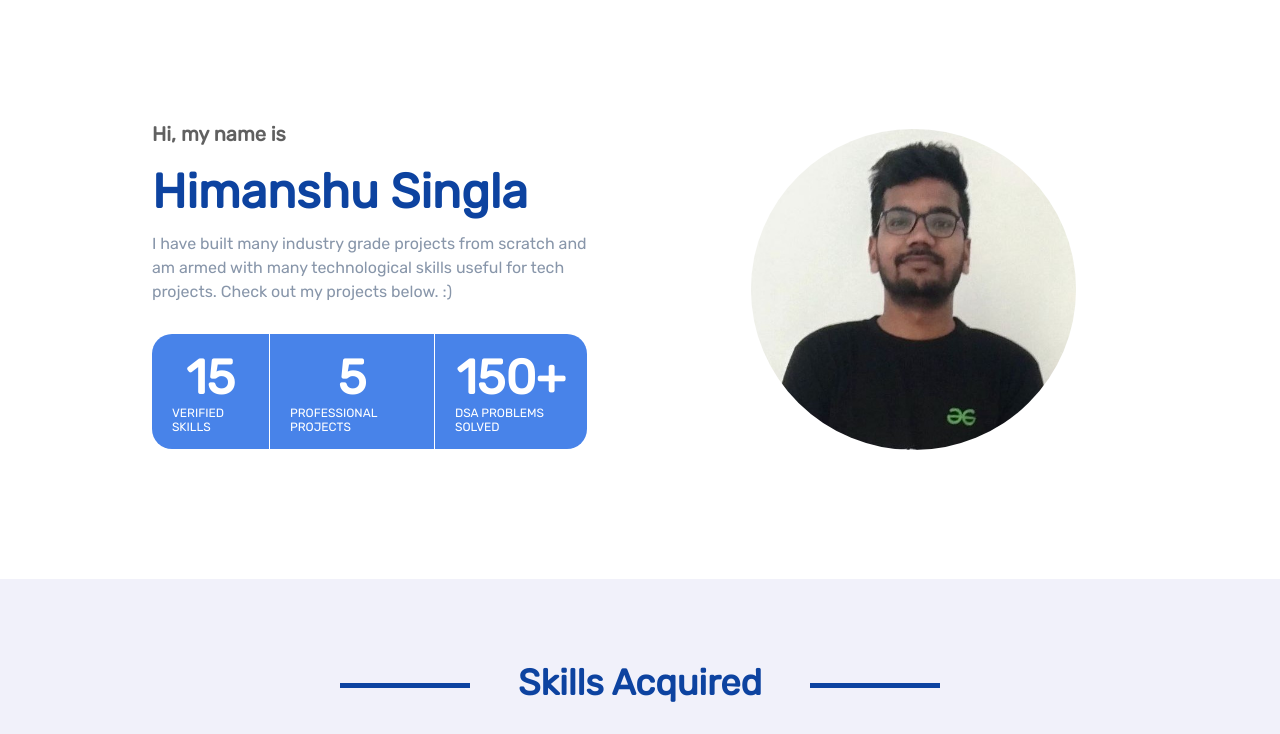
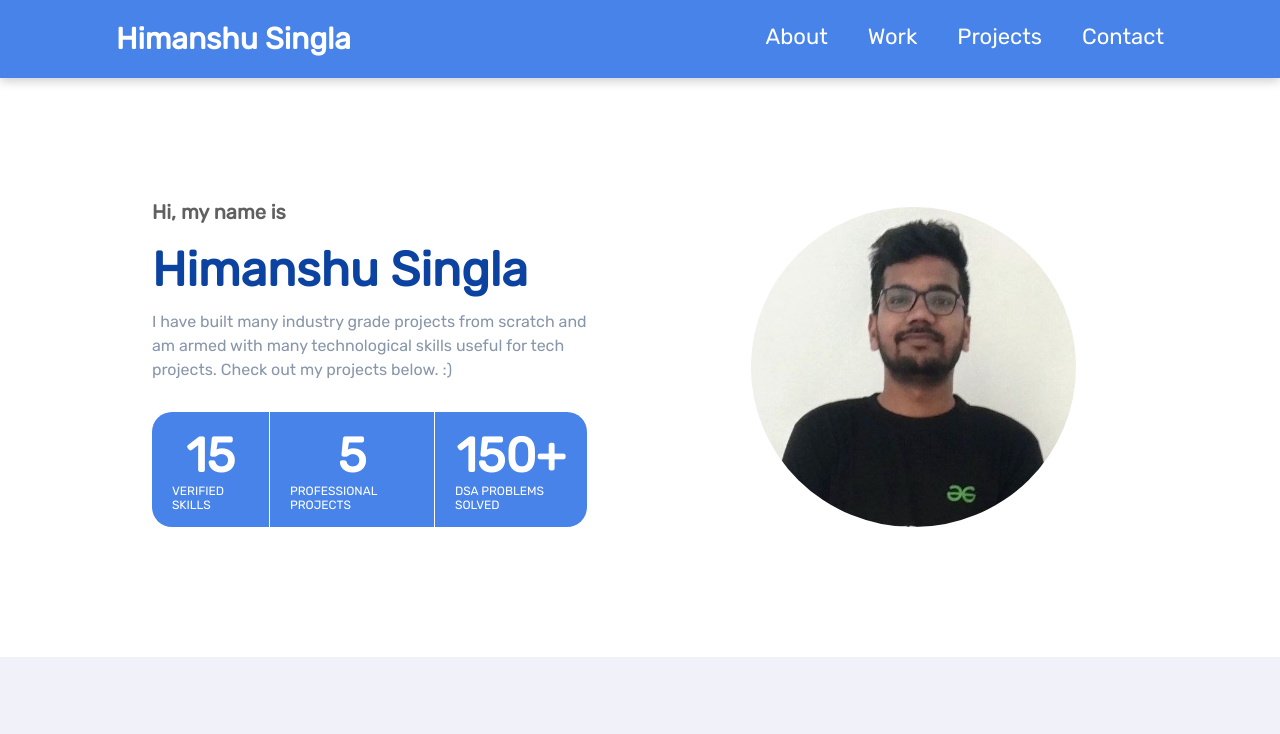
Before and after one commit to hsingla378/my_portfolio, a website: page view/index.html in a window 1280 px wide. Shown: the top 734 px of the page. Drawn offline with nearby package versions, Linux system fonts and the light colour scheme.

Commit message:
almost completed the frontend

```diff
--- a/view/index.css
+++ b/view/index.css
@@ -385,3 +385,68 @@ li {
         cursor: pointer;
     }
 }
+
+/* Navbar */
+
+header{
+    background-color:#4883E9;
+    padding: 10px 0;
+    /* border-bottom: black solid 1px; */
+    box-shadow: 0 3px 10px rgb(0 0 0 / 0.2);
+    top: 0;
+    margin-bottom: 50px;
+}
+
+nav{
+    display: flex;
+    justify-content: space-between;
+    align-items: center;
+    margin: auto;
+    max-width: 85%;
+}
+
+#site-tittle a{
+    padding: 21px 20px;
+    text-decoration: none;
+    color:white;
+    font-size: 30px;
+    font-weight: bold;
+}
+
+nav div a{
+    padding: 21px 20px;
+    text-decoration: none;
+    color:white;
+    font-size: 22px;
+    font-weight: 500;
+}
+
+nav div a:hover{
+    text-decoration: underline;
+}
+
+nav div ul{
+    display: flex;
+    justify-content: right;
+}
+
+nav div li{
+    list-style: none;
+}
+
+@media screen and (max-width: 900px) {
+    header{
+        margin-bottom: 70px;
+    }
+
+    nav{
+        display: flex;
+        justify-content: center;
+        align-items: center;
+        max-width: 100%;
+    }
+
+    #site-tittle{
+        display: none;
+    }
+}
--- a/view/index.html
+++ b/view/index.html
@@ -20,7 +20,21 @@
 </head>
 
 <body>
-    <nav></nav>
+    <header>
+        <nav>
+            <div id="site-tittle">
+                <a href="#hero">Himanshu Singla</a>
+            </div>
+            <div>
+                <ul>
+                    <li><a href="#hero">About</a></li>
+                    <li><a href="#skill-section">Work</a></li>
+                    <li><a href="#project-section">Projects</a></li>
+                    <li><a href="#contact">Contact</a></li>
+                </ul>
+            </div>
+        </nav>
+    </header>
 
     <main>
         <!-- Hero -->
@@ -156,7 +170,8 @@
                         </div>
                         <!-- Button for more details -->
                         <div>
-                            <a href="#" target="_blank"><button class="project-link-btn">View Project Details</button></a>
+                            <a href="#" target="_blank"><button class="project-link-btn">View Project
+                                    Details</button></a>
                         </div>
                     </div>
                     <!-- Project Image -->
@@ -201,7 +216,8 @@
                         </div>
                         <!-- Button for more details -->
                         <div>
-                            <a href="#" target="_blank"><button class="project-link-btn">View Project Details</button></a>
+                            <a href="#" target="_blank"><button class="project-link-btn">View Project
+                                    Details</button></a>
                         </div>
                     </div>
                     <!-- Project Image -->
```
